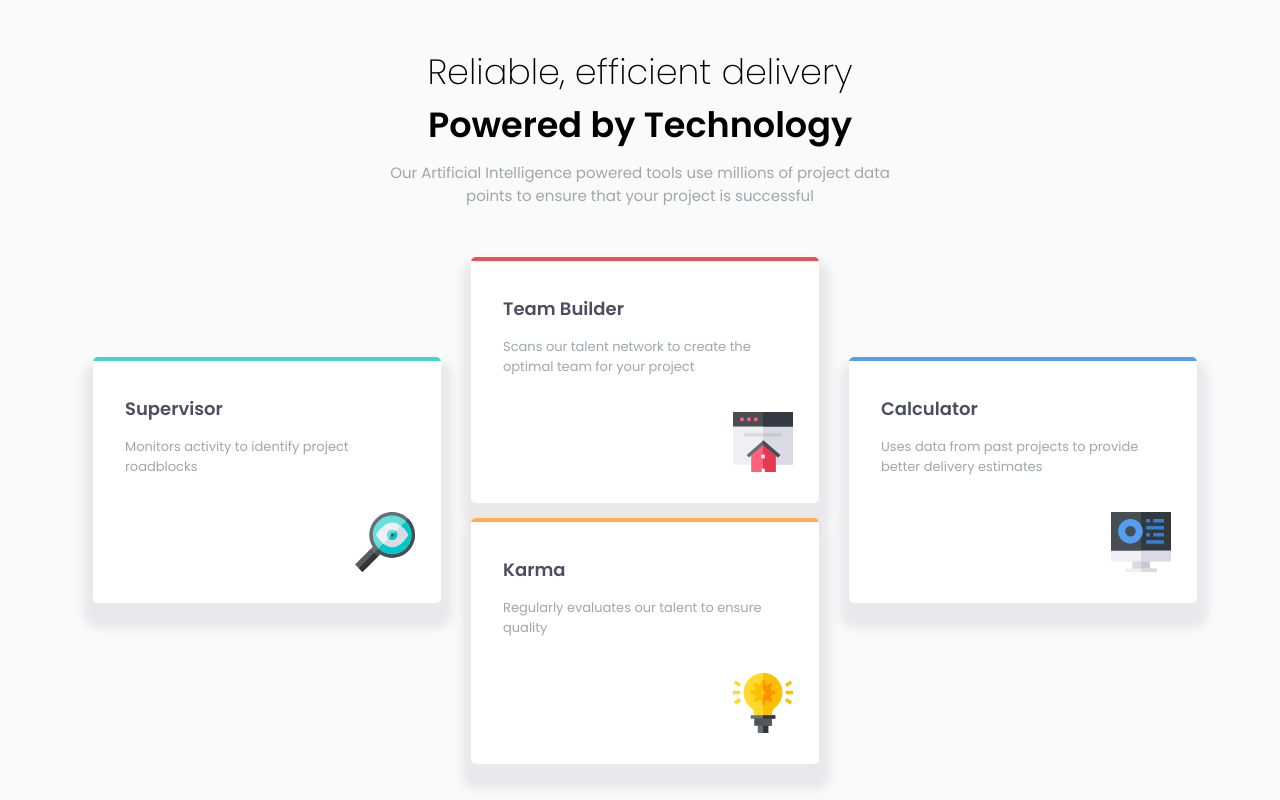
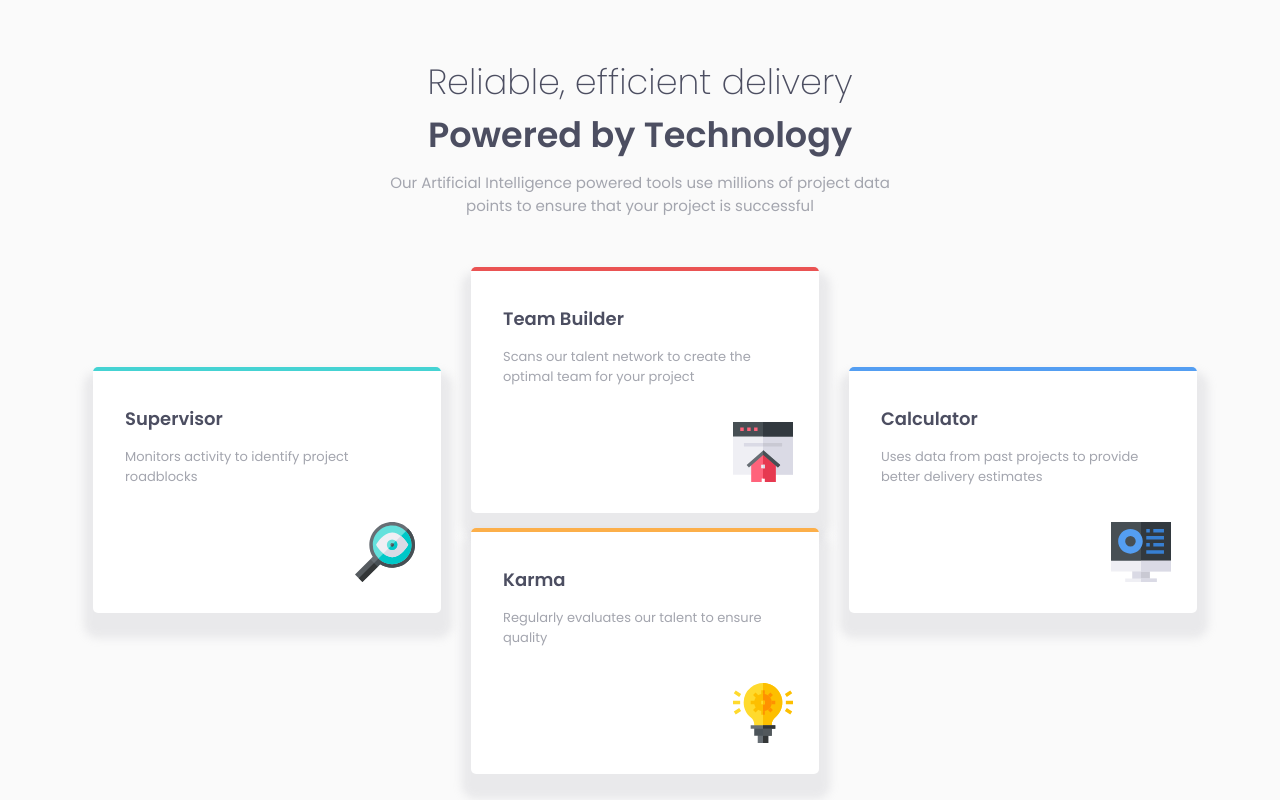
Before and after one commit to johanLib/four-card-feature-section, a plain HTML site: page index.html in a window 1280 px wide. Drawn offline with Linux system fonts and the light colour scheme.

Commit message:
Add files via upload

```diff
--- a/style.css
+++ b/style.css
@@ -41,12 +41,13 @@ body {
 }
 
 .four-card-header {
-  margin-top: 45px;
+  margin-top: 55px;
 }
 
 .title {
   font-size: 35px;
   font-weight: var(--fw-1);
+  color: var(--Very-Dark-Blue);
 }
 
 .bold {
```
